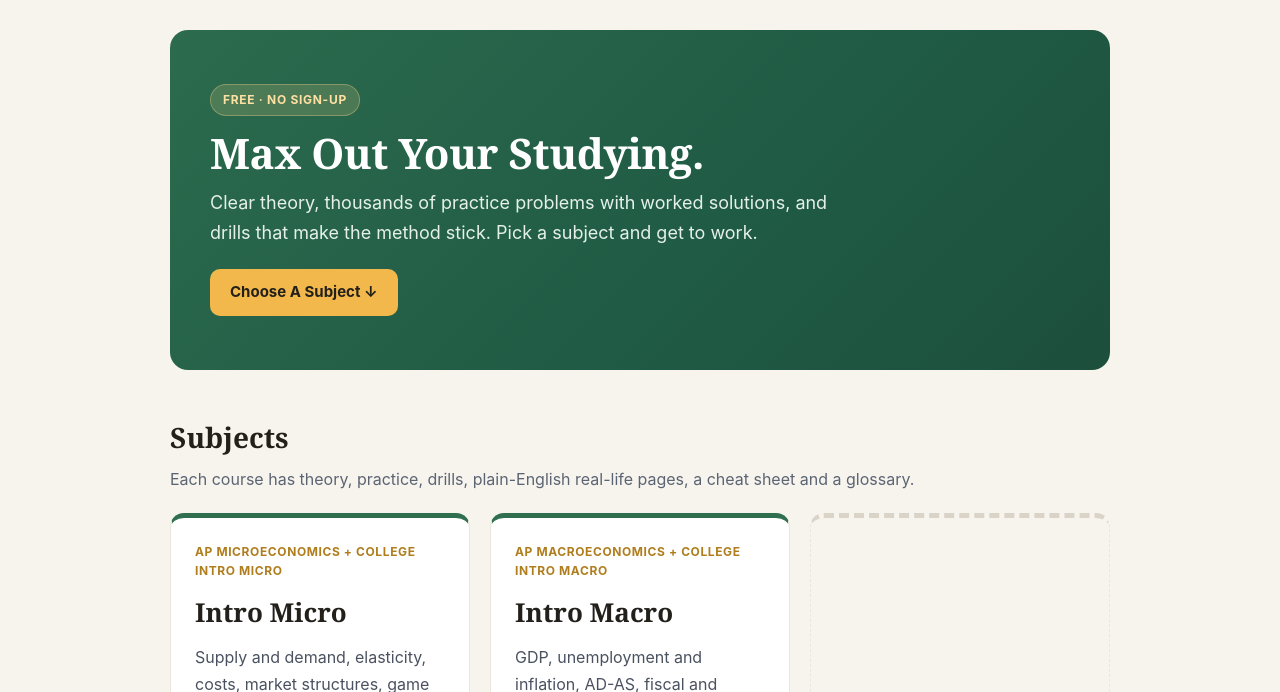
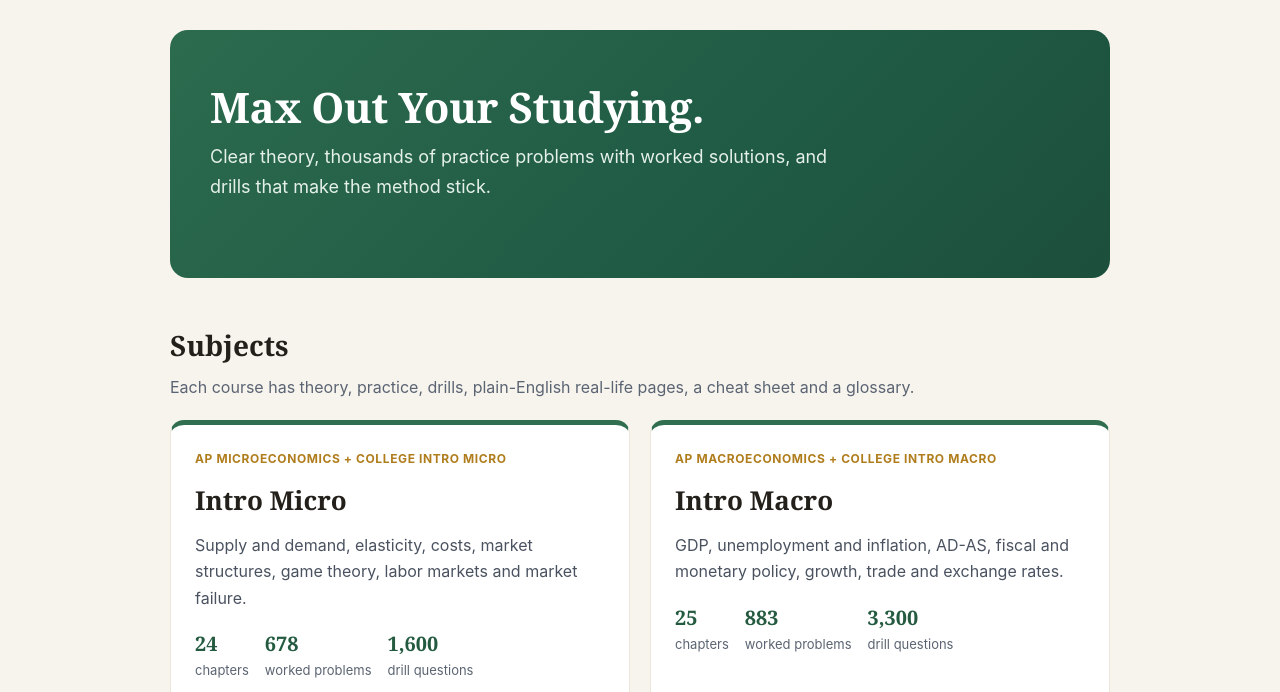
Before and after one commit to JivahnMoradian/studymaxxing, a plain HTML site: page index.html in a window 1280 px wide. Shown: the part 65-757 px from the top of the page. Drawn offline with Linux system fonts and the light colour scheme.

Commit message:
Add files via upload

```diff
--- a/index.html
+++ b/index.html
@@ -7,11 +7,10 @@
 <link rel="stylesheet" href="style.css">
 <script type="application/ld+json">{"@context":"https://schema.org","@type":"WebSite","name":"StudyMaxxing","url":"https://studymaxxing.org/","description":"Free study resources: clear theory, endless practice problems with worked solutions, and targeted drills. Intro Micro and Intro Macro (AP and college level)."}</script></head><body>
 <header class="top"><div class="bar"><a class="brand" href="index.html"><img src="favicon-192.png" alt="" width="30" height="30" style="vertical-align:-7px;margin-right:8px;border-radius:7px">Study<span>Maxxing</span></a><nav class="links"><a href="#subjects">Subjects</a><a href="#how-to-use">How To Use</a><a href="#about">About</a><a href="#contact">Contact</a></nav></div></header><main>
-<section class="hero"><div class="tag">Free · No Sign-Up</div><h1>Max Out Your Studying.</h1>
-<p>Clear theory, thousands of practice problems with worked solutions, and drills that make the method stick. Pick a subject and get to work.</p>
-<a class="btn" href="#subjects">Choose A Subject ↓</a></section>
+<section class="hero"><h1>Max Out Your Studying.</h1>
+<p>Clear theory, thousands of practice problems with worked solutions, and drills that make the method stick.</p></section>
 <h2 id="subjects">Subjects</h2><p class="lead">Each course has theory, practice, drills, plain-English real-life pages, a cheat sheet and a glossary.</p>
-<div class="cards"><a class="card" href="micro/index.html"><div class="who">AP Microeconomics + college intro micro</div><h3>Intro Micro</h3><p>Supply and demand, elasticity, costs, market structures, game theory, labor markets and market failure.</p><div class="stats"><div><b>24</b>chapters</div><div><b>678</b>worked problems</div><div><b>1,600</b>drill questions</div></div><div class="go">Start studying →</div></a><a class="card" href="macro/index.html"><div class="who">AP Macroeconomics + college intro macro</div><h3>Intro Macro</h3><p>GDP, unemployment and inflation, AD-AS, fiscal and monetary policy, growth, trade and exchange rates.</p><div class="stats"><div><b>25</b>chapters</div><div><b>883</b>worked problems</div><div><b>3,300</b>drill questions</div></div><div class="go">Start studying →</div></a><div class="card soon"><h3>More On The Way</h3><p>New subjects will appear here.</p></div></div>
+<div class="cards"><a class="card" href="micro/index.html"><div class="who">AP Microeconomics + college intro micro</div><h3>Intro Micro</h3><p>Supply and demand, elasticity, costs, market structures, game theory, labor markets and market failure.</p><div class="stats"><div><b>24</b>chapters</div><div><b>678</b>worked problems</div><div><b>1,600</b>drill questions</div></div><div class="go">Start studying →</div></a><a class="card" href="macro/index.html"><div class="who">AP Macroeconomics + college intro macro</div><h3>Intro Macro</h3><p>GDP, unemployment and inflation, AD-AS, fiscal and monetary policy, growth, trade and exchange rates.</p><div class="stats"><div><b>25</b>chapters</div><div><b>883</b>worked problems</div><div><b>3,300</b>drill questions</div></div><div class="go">Start studying →</div></a></div><p class="more">More subjects are on the way.</p>
 <h2 id="how-to-use">How To Use The Sites</h2>
 <p class="lead">Every subject has the same four sections, plus a cheat sheet and glossary.</p>
 <div class="cards four">
```
